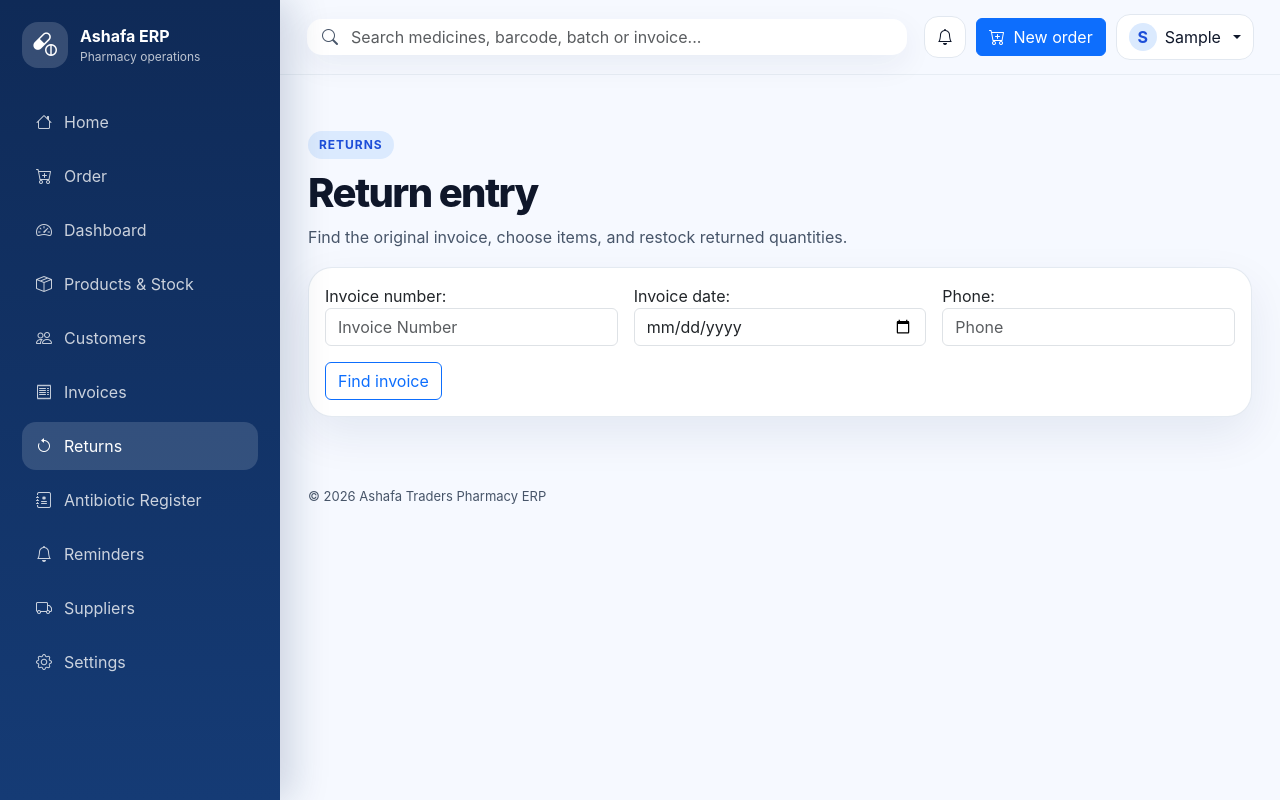
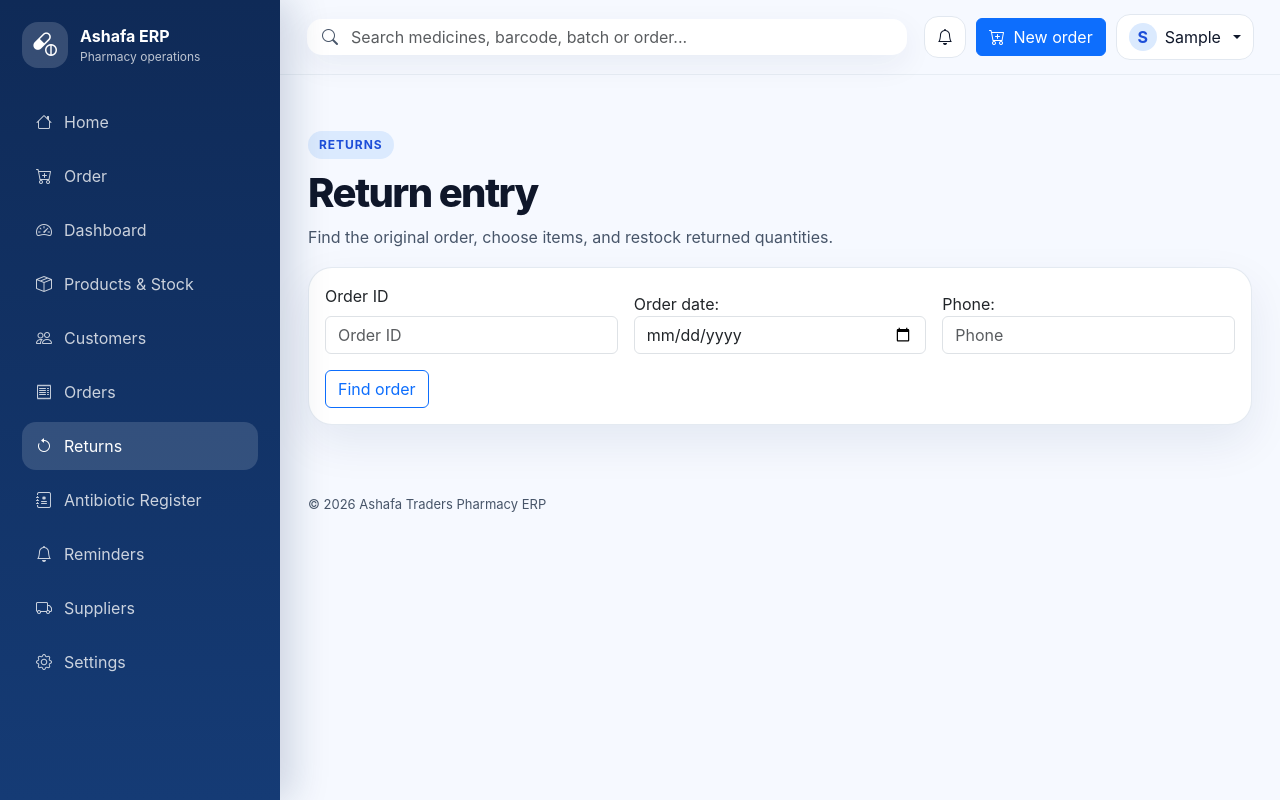
Before and after one commit to Azmain946/Ashafa-Traders, a Django app: page /returns/ in a window 1280 px wide. Run offline with Django 5.2, Linux system fonts and the light colour scheme; the visitor is signed in with stand-in values (Sample User, id 1); some libraries are stand-ins or nearby versions.

Commit message:
Refine order IDs and cart editing workflow
Co-authored-by: AZMAIN FIEQUE <Azmain946@users.noreply.github.com>

```diff
--- a/pharmacy/forms.py
+++ b/pharmacy/forms.py
@@ -62,7 +62,7 @@ class BoxPriceMixin:
 
 
 class ProductEntryForm(BoxPriceMixin, BootstrapFormMixin, forms.ModelForm):
-    batch_number = forms.CharField(max_length=100)
+    batch_number = forms.CharField(max_length=100, required=False)
     mfg_date = forms.DateField(widget=forms.DateInput(attrs={"type": "date"}), required=False)
     expiry_date = forms.DateField(widget=forms.DateInput(attrs={"type": "date"}))
     number_of_boxes = forms.IntegerField(min_value=1, initial=1)
@@ -71,6 +71,11 @@ class ProductEntryForm(BoxPriceMixin, BootstrapFormMixin, forms.ModelForm):
     tp_price_per_box = forms.DecimalField(min_value=0, decimal_places=2, max_digits=12, label="TP price per box")
     mrp_per_box = forms.DecimalField(min_value=0, decimal_places=2, max_digits=12, label="MRP per box")
     shelf_number = forms.CharField(max_length=80, required=False)
+
+    def __init__(self, *args, **kwargs):
+        super().__init__(*args, **kwargs)
+        self.fields["category"].required = False
+        self.fields["strength"].required = False
 
     class Meta:
         model = Product
@@ -132,6 +137,12 @@ class ProductBatchForm(BootstrapFormMixin, forms.ModelForm):
             "mfg_date": forms.DateInput(attrs={"type": "date"}),
             "expiry_date": forms.DateInput(attrs={"type": "date"}),
         }
+
+    def __init__(self, *args, **kwargs):
+        super().__init__(*args, **kwargs)
+        self.fields["batch_number"].required = False
+        self.fields["mfg_date"].required = False
+        self.fields["shelf_number"].required = False
 
     def clean(self):
         cleaned = super().clean()
@@ -219,14 +230,14 @@ class OrderPaymentForm(BootstrapFormMixin, forms.ModelForm):
 
 
 class ReturnLookupForm(BootstrapFormMixin, forms.Form):
-    invoice_number = forms.CharField(max_length=40, required=False)
-    invoice_date = forms.DateField(required=False, widget=forms.DateInput(attrs={"type": "date"}))
+    invoice_number = forms.CharField(max_length=40, required=False, label="Order ID")
+    invoice_date = forms.DateField(required=False, label="Order date", widget=forms.DateInput(attrs={"type": "date"}))
     phone = forms.CharField(max_length=40, required=False)
 
     def clean(self):
         cleaned = super().clean()
         if not cleaned.get("invoice_number") and not cleaned.get("phone"):
-            raise ValidationError("Enter an invoice number or phone number.")
+            raise ValidationError("Enter an order ID or phone number.")
         return cleaned
 
 
--- a/pharmacy/views.py
+++ b/pharmacy/views.py
@@ -49,6 +49,7 @@ from .services import (
     add_or_update_cart_item,
     adjust_stock,
     cart_summary,
+    create_order_update_invoice,
     dashboard_metrics,
     finalize_checkout,
     lookup_return_invoice,
@@ -83,8 +84,8 @@ def home(request):
         .prefetch_related("batches")
         .order_by("-updated_at")[:12]
     )
-    recent_invoices = SalesInvoice.objects.only(
-        "invoice_number", "customer_name", "grand_total", "created_at", "payment_status"
+    recent_invoices = Order.objects.only(
+        "order_number", "customer_name", "grand_total", "created_at", "payment_status"
     )[:6]
     return render(
         request,
@@ -317,9 +318,9 @@ def customers(request):
     sort = request.GET.get("sort", "name")
     query = request.GET.get("q", "").strip()
     qs = Customer.objects.annotate(
-        total_bought_value=Coalesce(Sum("invoices__grand_total"), Decimal("0.00"), output_field=DecimalField()),
-        total_due_value=Coalesce(Sum("invoices__due_amount"), Decimal("0.00"), output_field=DecimalField()),
-        total_paid_value=Coalesce(Sum("invoices__paid_amount"), Decimal("0.00"), output_field=DecimalField()),
+        total_bought_value=Coalesce(Sum("orders__grand_total"), Decimal("0.00"), output_field=DecimalField()),
+        total_due_value=Coalesce(Sum("orders__due_amount"), Decimal("0.00"), output_field=DecimalField()),
+        total_paid_value=Coalesce(Sum("orders__paid_amount"), Decimal("0.00"), output_field=DecimalField()),
     )
     if query:
         qs = qs.filter(Q(name__icontains=query) | Q(phone__icontains=query) | Q(customer_code__icontains=query))
@@ -336,8 +337,8 @@ def customers(request):
 @login_required
 def customer_detail(request, pk):
     customer = get_object_or_404(Customer, pk=pk)
-    invoices = customer.invoices.all().order_by("-created_at")
-    return render(request, "pharmacy/customer_detail.html", {"customer": customer, "invoices": invoices})
+    orders = customer.orders.all().order_by("-created_at")
+    return render(request, "pharmacy/customer_detail.html", {"customer": customer, "orders": orders})
 
 
 @login_required
@@ -386,11 +387,10 @@ def supplier_detail(request, pk):
 @login_required
 def invoices(request):
     query = request.GET.get("q", "").strip()
-    qs = SalesInvoice.objects.select_related("customer", "order").order_by("-created_at")
+    qs = Order.objects.select_related("customer").order_by("-created_at")
     if query:
         qs = qs.filter(
-            Q(invoice_number__icontains=query)
-            | Q(order__order_number__icontains=query)
+            Q(order_number__icontains=query)
             | Q(customer_name__icontains=query)
             | Q(customer_phone__icontains=query)
         )
@@ -404,9 +404,10 @@ def order_detail(request, pk):
     if request.method == "POST":
         form = OrderPaymentForm(request.POST, instance=order)
         if form.is_valid():
-            form.save()
-            messages.success(request, "Order payment details updated.")
-            return redirect("order_detail", pk=order.pk)
+            updated_order = form.save()
+            invoice = create_order_update_invoice(updated_order, request.user)
+            messages.success(request, "Order payment details updated and new invoice generated.")
+            return redirect(f"{reverse('invoice_detail', args=[invoice.pk])}?print=1")
     return render(request, "pharmacy/order_detail.html", {"order": order, "form": form})
 
 
@@ -431,7 +432,7 @@ def returns(request):
             form.cleaned_data.get("invoice_date"),
         )
         if not invoice:
-            messages.warning(request, "No matching invoice found.")
+            messages.warning(request, "No matching order found.")
     if request.method == "POST":
         invoice = get_object_or_404(SalesInvoice, pk=request.POST.get("invoice_id"))
         try:
@@ -452,12 +453,13 @@ def returns(request):
 @login_required
 def antibiotic_registers(request):
     query = request.GET.get("q", "").strip()
-    qs = AntibioticRegisterEntry.objects.select_related("customer", "product", "invoice").order_by("-sale_date")
+    qs = AntibioticRegisterEntry.objects.select_related("customer", "product", "invoice", "invoice__order").order_by("-sale_date")
     if query:
         qs = qs.filter(
             Q(customer__name__icontains=query)
             | Q(product__name__icontains=query)
             | Q(invoice__invoice_number__icontains=query)
+            | Q(invoice__order__order_number__icontains=query)
         )
     return render(request, "pharmacy/antibiotic_registers.html", {"page_obj": paginate(request, qs), "query": query})
 
--- a/static/css/app.css
+++ b/static/css/app.css
@@ -387,11 +387,13 @@ a { text-decoration: none; }
   font-size: 12px;
 }
 
-.clickable-row {
+.clickable-row,
+.cart-edit-row {
   cursor: pointer;
 }
 
-.clickable-row:hover td {
+.clickable-row:hover td,
+.cart-edit-row:hover td {
   background: #f8fbff;
 }
 
--- a/templates/pharmacy/antibiotic_registers.html
+++ b/templates/pharmacy/antibiotic_registers.html
@@ -9,13 +9,13 @@
   </div>
 </div>
 <form class="filter-bar" method="get">
-  <input class="form-control" name="q" value="{{ query }}" placeholder="Search customer, product, or invoice">
+  <input class="form-control" name="q" value="{{ query }}" placeholder="Search customer, product, or order ID">
   <button class="btn btn-outline-primary">Search</button>
 </form>
 <div class="card table-card">
   <div class="table-responsive">
     <table class="table align-middle mb-0">
-      <thead><tr><th>Date</th><th>Customer</th><th>Product</th><th>Quantity</th><th>Price</th><th>Invoice</th></tr></thead>
+      <thead><tr><th>Date</th><th>Customer</th><th>Product</th><th>Quantity</th><th>Price</th><th>Order ID</th></tr></thead>
       <tbody>
         {% for entry in page_obj %}
           <tr>
@@ -24,7 +24,7 @@
             <td>{{ entry.product.display_name }}</td>
             <td>{{ entry.quantity }}</td>
             <td>{{ entry.price }}</td>
-            <td>{% if entry.invoice %}<a href="{% url 'invoice_detail' entry.invoice.pk %}">{{ entry.invoice.invoice_number }}</a>{% else %}-{% endif %}</td>
+            <td>{% if entry.invoice and entry.invoice.order %}<a href="{% url 'order_detail' entry.invoice.order.pk %}">{{ entry.invoice.order.order_number }}</a>{% elif entry.invoice %}<a href="{% url 'invoice_detail' entry.invoice.pk %}">{{ entry.invoice.invoice_number }}</a>{% else %}-{% endif %}</td>
           </tr>
         {% empty %}
           <tr><td colspan="6" class="text-center text-muted py-4">No antibiotic sales recorded.</td></tr>
--- a/templates/pharmacy/customers.html
+++ b/templates/pharmacy/customers.html
@@ -5,7 +5,7 @@
   <div>
     <span class="eyebrow">Directory</span>
     <h1>Customer directory</h1>
-    <p>Purchase history, paid totals, due totals, and invoice drill-downs.</p>
+    <p>Purchase history, paid totals, due totals, and order drill-downs.</p>
   </div>
 </div>
 <form class="filter-bar" method="get">
--- a/templates/pharmacy/order.html
+++ b/templates/pharmacy/order.html
@@ -33,7 +33,7 @@
           <thead><tr><th>Medicine</th><th>Batch</th><th>Qty</th><th>Price</th><th>Discount %</th><th>Subtotal</th><th></th></tr></thead>
           <tbody id="cartTableBody">
             {% for item in cart.items %}
-              <tr data-batch-id="{{ item.batch.id }}">
+              <tr class="cart-edit-row" data-cart-edit="1" data-product-id="{{ item.product.id }}" data-batch-id="{{ item.batch.id }}" data-quantity="{{ item.quantity }}" data-discount-percent="{{ item.discount_percent }}" data-unit-price="{{ item.unit_price }}">
                 <td>{{ item.product.display_name }}</td>
                 <td>{{ item.batch.batch_number }}</td>
                 <td>{{ item.quantity }}</td>
--- a/templates/pharmacy/order_detail.html
+++ b/templates/pharmacy/order_detail.html
@@ -40,6 +40,7 @@
       {% csrf_token %}
       <div class="card-body">
         <h2 class="h5">Payment against order ID</h2>
+        <p class="text-muted small">Updating this order generates a new printable invoice.</p>
         <div class="totals-panel mb-3">
           <div><span>Subtotal</span><strong>{{ order.subtotal|floatformat:2 }}</strong></div>
           <div><span>Discount</span><strong>{{ order.discount_amount|floatformat:2 }}</strong></div>
--- a/templates/pharmacy/product_form.html
+++ b/templates/pharmacy/product_form.html
@@ -64,8 +64,10 @@
     const modal = bootstrap.Modal.getOrCreateInstance(modalEl);
 
     document.getElementById("openProductBarcodeDialog").addEventListener("click", function () {
-      labelInput.value = boxes && boxes.value ? boxes.value : "1";
-      modal.show();
+      if (form.reportValidity()) {
+        labelInput.value = boxes && boxes.value ? boxes.value : "1";
+        modal.show();
+      }
     });
 
     document.getElementById("submitProductWithBarcode").addEventListener("click", function () {
--- a/templates/pharmacy/returns.html
+++ b/templates/pharmacy/returns.html
@@ -5,16 +5,16 @@
   <div>
     <span class="eyebrow">Returns</span>
     <h1>Return entry</h1>
-    <p>Find the original invoice, choose items, and restock returned quantities.</p>
+    <p>Find the original order, choose items, and restock returned quantities.</p>
   </div>
 </div>
 <form method="get" class="card soft-card mb-4">
   <div class="card-body">
     <div class="row g-3 align-items-end">
-      <div class="col-md-4">{{ form.invoice_number.label_tag }}{{ form.invoice_number }}</div>
+      <div class="col-md-4"><label class="form-label" for="{{ form.invoice_number.id_for_label }}">Order ID</label>{{ form.invoice_number }}</div>
       <div class="col-md-4">{{ form.invoice_date.label_tag }}{{ form.invoice_date }}</div>
       <div class="col-md-4">{{ form.phone.label_tag }}{{ form.phone }}</div>
-      <div class="col-12"><button class="btn btn-outline-primary">Find invoice</button></div>
+      <div class="col-12"><button class="btn btn-outline-primary">Find order</button></div>
     </div>
   </div>
 </form>
@@ -24,7 +24,7 @@
     {% csrf_token %}
     <input type="hidden" name="invoice_id" value="{{ invoice.id }}">
     <div class="card-header bg-white d-flex justify-content-between">
-      <strong>{{ invoice.invoice_number }} - {{ invoice.customer_name }}</strong>
+      <strong>{% if invoice.order %}{{ invoice.order.order_number }}{% else %}{{ invoice.invoice_number }}{% endif %} - {{ invoice.customer_name }}</strong>
       <span>Total {{ invoice.grand_total }}</span>
     </div>
     <div class="table-responsive">
--- a/templates/shared/header.html
+++ b/templates/shared/header.html
@@ -4,7 +4,7 @@
   </button>
   <div class="top-search">
     <i class="bi bi-search"></i>
-    <input type="search" class="form-control" id="globalSearchInput" placeholder="Search medicines, barcode, batch or invoice...">
+    <input type="search" class="form-control" id="globalSearchInput" placeholder="Search medicines, barcode, batch or order...">
     <div class="global-search-results shadow-sm" id="globalSearchResults"></div>
   </div>
   <div class="topbar-actions">
--- a/templates/shared/sidebar.html
+++ b/templates/shared/sidebar.html
@@ -12,7 +12,7 @@
     <a href="{% url 'dashboard' %}" class="{% if request.resolver_match.url_name == 'dashboard' %}active{% endif %}"><i class="bi bi-speedometer2"></i> Dashboard</a>
     <a href="{% url 'products' %}" class="{% if 'product' in request.resolver_match.url_name %}active{% endif %}"><i class="bi bi-box-seam"></i> Products & Stock</a>
     <a href="{% url 'customers' %}" class="{% if 'customer' in request.resolver_match.url_name %}active{% endif %}"><i class="bi bi-people"></i> Customers</a>
-    <a href="{% url 'invoices' %}" class="{% if 'invoice' in request.resolver_match.url_name %}active{% endif %}"><i class="bi bi-receipt"></i> Invoices</a>
+    <a href="{% url 'invoices' %}" class="{% if 'invoice' in request.resolver_match.url_name or 'order_detail' == request.resolver_match.url_name %}active{% endif %}"><i class="bi bi-receipt"></i> Orders</a>
     <a href="{% url 'returns' %}" class="{% if request.resolver_match.url_name == 'returns' %}active{% endif %}"><i class="bi bi-arrow-counterclockwise"></i> Returns</a>
     <a href="{% url 'antibiotic_registers' %}" class="{% if request.resolver_match.url_name == 'antibiotic_registers' %}active{% endif %}"><i class="bi bi-journal-medical"></i> Antibiotic Register</a>
     <a href="{% url 'reminders' %}" class="{% if request.resolver_match.url_name == 'reminders' %}active{% endif %}"><i class="bi bi-bell"></i> Reminders</a>
```
Also changed, not shown: pharmacy/models.py (+7 -5 lines), pharmacy/services.py (+32 -6 lines), pharmacy/tests.py (+30 -2 lines), static/js/app.js (+31 -2 lines), templates/pharmacy/customer_detail.html (+7 -7 lines), templates/pharmacy/home.html (+6 -6 lines), templates/pharmacy/invoice_detail.html (+9 -0 lines), templates/pharmacy/invoices.html (+14 -15 lines), pharmacy/migrations/0005_alter_productbatch_batch_number.py (added).
